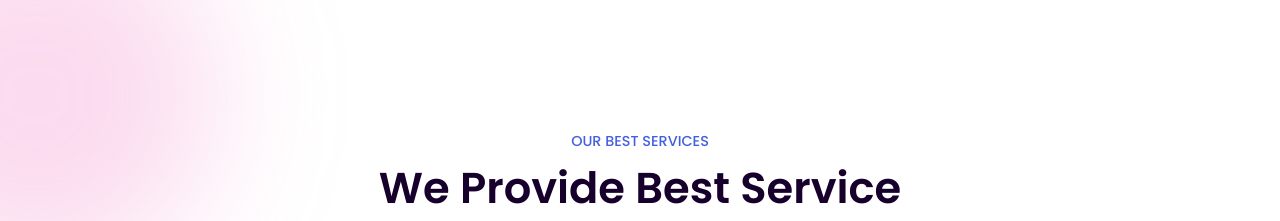
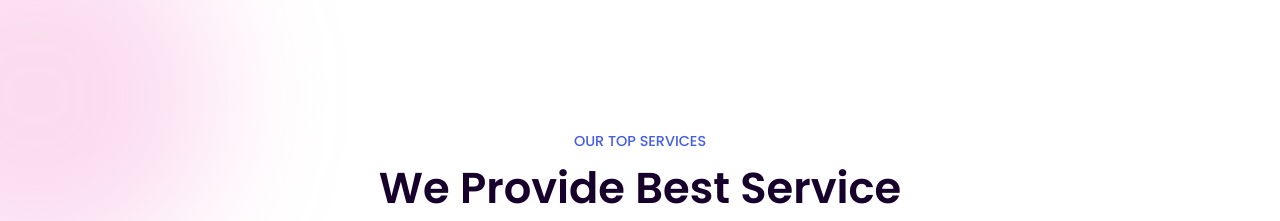
Before and after one commit to pranavpremanand/anytechwork, a React (Create React App) app: page / in a window 1280 px wide. Shown: the part 2320-2541 px from the top of the page. Built offline with nearby package versions, Linux system fonts and the light colour scheme.

Commit message:
changed text

```diff
--- a/src/components/Website/BestServicesSlider.jsx
+++ b/src/components/Website/BestServicesSlider.jsx
@@ -90,7 +90,7 @@ const BestServicesSlider = () => {
     <section className="py-[5rem] relative">
       <div className="blurred-red-circle h-[25rem] w-[25rem] top-[-10rem] left-[-10rem] -z-10"></div>
       <div className="wrapper text-center">
-        <p className="gradient-text uppercase mb-3">our best services</p>
+        <p className="gradient-text uppercase mb-3">our top services</p>
         <h1 className="heading capitalize mb-8">we provide best service</h1>
         <div className="flex items-center gap-3 md:gap-10">
           <button
```
